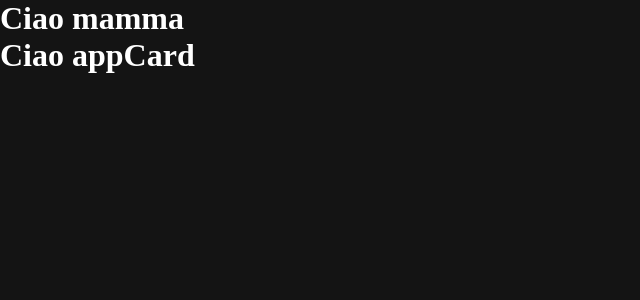
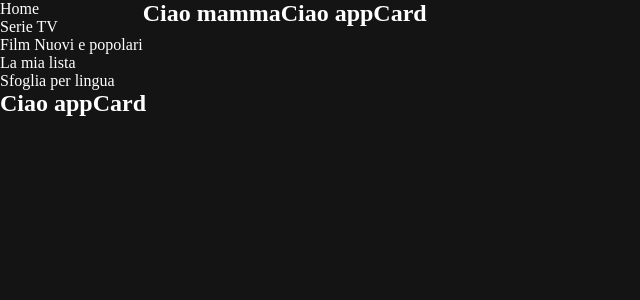
Before and after one commit to casalaspro/vite-boolflix, a Vue app: page / in a window 1280 px wide. Shown: the top 300 px of the page, without its empty margins (0-640 px from the left). Built offline with nearby package versions, Linux system fonts and the light colour scheme; no server answers.

Commit message:
ADD - components

```diff
--- a/src/App.vue
+++ b/src/App.vue
@@ -1,5 +1,8 @@
 <script>
 import appSearch from './components/appSearch.vue'
+import appNavbar from './components/appNavbar.vue'
+import appMain from './components/appMain.vue'
+import appFooter from './components/appFooter.vue'
 import { store } from './store'
 import axios from 'axios'
 
@@ -25,6 +28,10 @@ export default{
   },
   components:{
     appSearch,
+    appNavbar,
+    appMain,
+    appFooter
+
   },
   mounted(){
     console.log(store);
@@ -36,7 +43,12 @@ export default{
 </script>
 
 <template>
-  <appSearch/>
+
+    <appNavbar/>
+    <appMain/>
+    <appFooter/>
+
+
 </template>
 
 <style lang="scss">
--- a/src/components/appFooter.vue
+++ b/src/components/appFooter.vue
@@ -0,0 +1,19 @@
+<script>
+
+export default{
+  data(){
+    return{
+
+    }
+  }
+}
+
+</script>
+
+<template>
+
+</template>
+
+<style lang="scss" scope>
+
+</style>
--- a/src/components/appMain.vue
+++ b/src/components/appMain.vue
@@ -0,0 +1,30 @@
+<script>
+import AppCard from './appCard.vue';
+
+
+export default{
+  data(){
+    return{
+
+    }
+  },
+  components:{
+    AppCard
+  }
+}
+
+</script>
+
+<template>
+
+  <section class="search-results">
+    <div class="container">
+      <AppCard/>
+    </div>
+  </section>
+
+</template>
+
+<style lang="scss" scope>
+
+</style>
--- a/src/components/appNavbar.vue
+++ b/src/components/appNavbar.vue
@@ -0,0 +1,39 @@
+
+
+<script>
+  import appSearch from './appSearch.vue'
+  export default{
+    data(){
+      return{
+
+      }
+    },
+    components:{
+      appSearch
+    }
+  }
+
+</script>
+
+<template>
+<nav>
+  <div class="container">
+    <div class="row">
+      <div class="logo"></div>
+      <ul class="menu">
+        <li>Home</li>
+        <li>Serie TV</li>
+        <li>Film Nuovi e popolari</li>
+        <li>La mia lista</li>
+        <li>Sfoglia per lingua</li>
+      </ul>
+      <appSearch/>
+    </div>
+  </div>
+</nav>
+
+</template>
+
+<style lang="scss" scope>
+
+</style>
--- /dev/null
+++ b/src/style/_utility.scss
@@ -0,0 +1,11 @@
+.justify-center{
+  justify-content: center;
+}
+
+.align-center{
+  align-items: center;
+}
+
+.space-between{
+  justify-content: space-between;
+}
--- a/src/style/general.scss
+++ b/src/style/general.scss
@@ -1,2 +1,3 @@
 @use '_reset';
 @use '_layout';
+@use '_utility';
```
